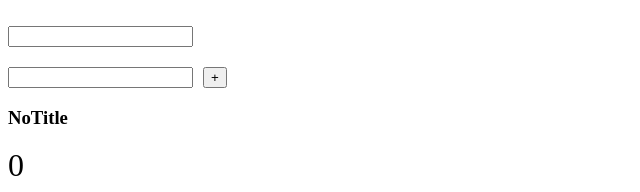
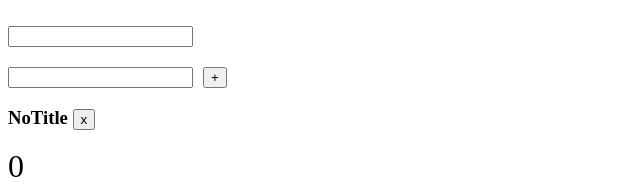
Before and after one commit to ytakaya/todo-timer, a Vue app in the folder front/: page / in a window 1280 px wide. Shown: the top 192 px of the page, without its empty margins (0-640 px from the left). Built offline with nearby package versions, Linux system fonts and the light colour scheme.

Commit message:
add remove timer

```diff
--- a/front/src/components/Timer.vue
+++ b/front/src/components/Timer.vue
@@ -1,7 +1,7 @@
 <template>
   <div class="group">
     <input type="text" v-on:keyup.enter="registerInfo()" v-model="timer_info">
-    <h3>{{ title }}</h3>
+    <h3>{{ title }} <button v-on:click="removeTimer()">x</button> </h3>
     <p class="time-font">{{ formatedTime }}</p>
     <button v-on:click="start()">start</button>
     <button v-on:click="stop()">stop</button>
@@ -10,6 +10,9 @@
 
 <script>
 export default {
+  props: {
+    timer_id: Number
+  },
   data: function() {
     return {
       id: null,
@@ -69,6 +72,9 @@ export default {
           this.unit = -1;
         }
       }
+    },
+    removeTimer() {
+      this.$emit("removeTimer", this.timer_id)
     }
   }
 }
--- a/front/src/components/TimerGroup.vue
+++ b/front/src/components/TimerGroup.vue
@@ -2,9 +2,13 @@
   <div class="timer">
     <h2>{{ title_group }} <input v-model="title_group" type="text"></h2>
     <ul>
-      <li v-for="i of num_timers" :key="i"><Timer /></li>
+      <li v-for="timer of timers" :key="timer.id">
+        <Timer :timer_id="timer.id"
+               @removeTimer="removeTimer"
+        />
+      </li>
       <li>
-        <button v-on:click="add_timer()">+</button>
+        <button v-on:click="addTimer()">+</button>
       </li>
       <div class="clear"></div>
     </ul>
@@ -20,13 +24,27 @@ export default {
   },
   data: () => {
     return {
-      num_timers: 1,
+      timers: [
+        {id: 0}
+      ],
+      next_id: 1,
       title_group: "",
     }
   },
   methods: {
-    add_timer() {
-      this.num_timers += 1;
+    addTimer() {
+      this.timers.push({
+        id: this.next_id,
+      })
+      this.next_id += 1;
+    },
+    removeTimer(timer_id) {
+      for (let i=0; i<this.timers.length; i++) {
+        if (this.timers[i].id === timer_id) {
+          this.timers.splice(i, 1);
+          return
+        }
+      }
     }
   }
 }
```
